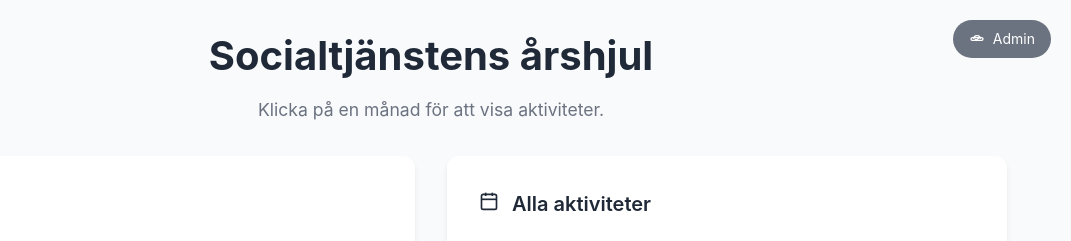
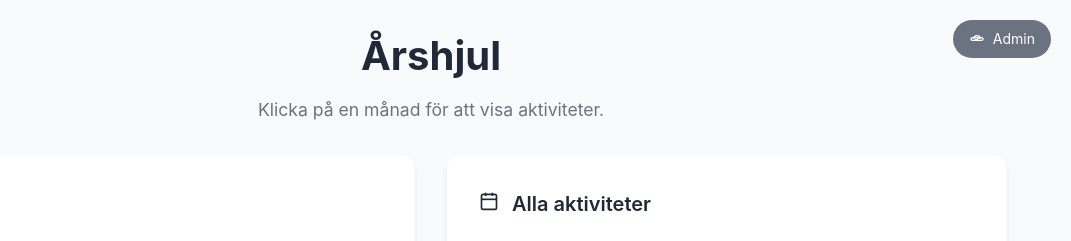
Before and after one commit to andersasplundberggren/arshjul_mall, a plain HTML site: page index.html in a window 1280 px wide. Shown: the top 241 px of the page, 209-1280 px from the left. Drawn offline with Linux system fonts and the light colour scheme.

Commit message:
Update index.html

```diff
--- a/index.html
+++ b/index.html
@@ -3,7 +3,7 @@
 <head>
     <meta charset="UTF-8">
     <meta name="viewport" content="width=device-width, initial-scale=1.0">
-    <title>Socialtjänstens årshjul</title>
+    <title>Årshjul</title>
     <style>
         * {
             box-sizing: border-box;
@@ -482,7 +482,7 @@
             <div class="logo">
                 <img src="https://karlskoga.se/images/18.17cf90041722ce1749b5e/1640015633047/Karlskoga_liggande.png" alt="Karlskoga kommun" />
             </div>
-            <h1>Socialtjänstens årshjul</h1>
+            <h1>Årshjul</h1>
             <p>Klicka på en månad för att visa aktiviteter.</p>
         </div>
 
```
